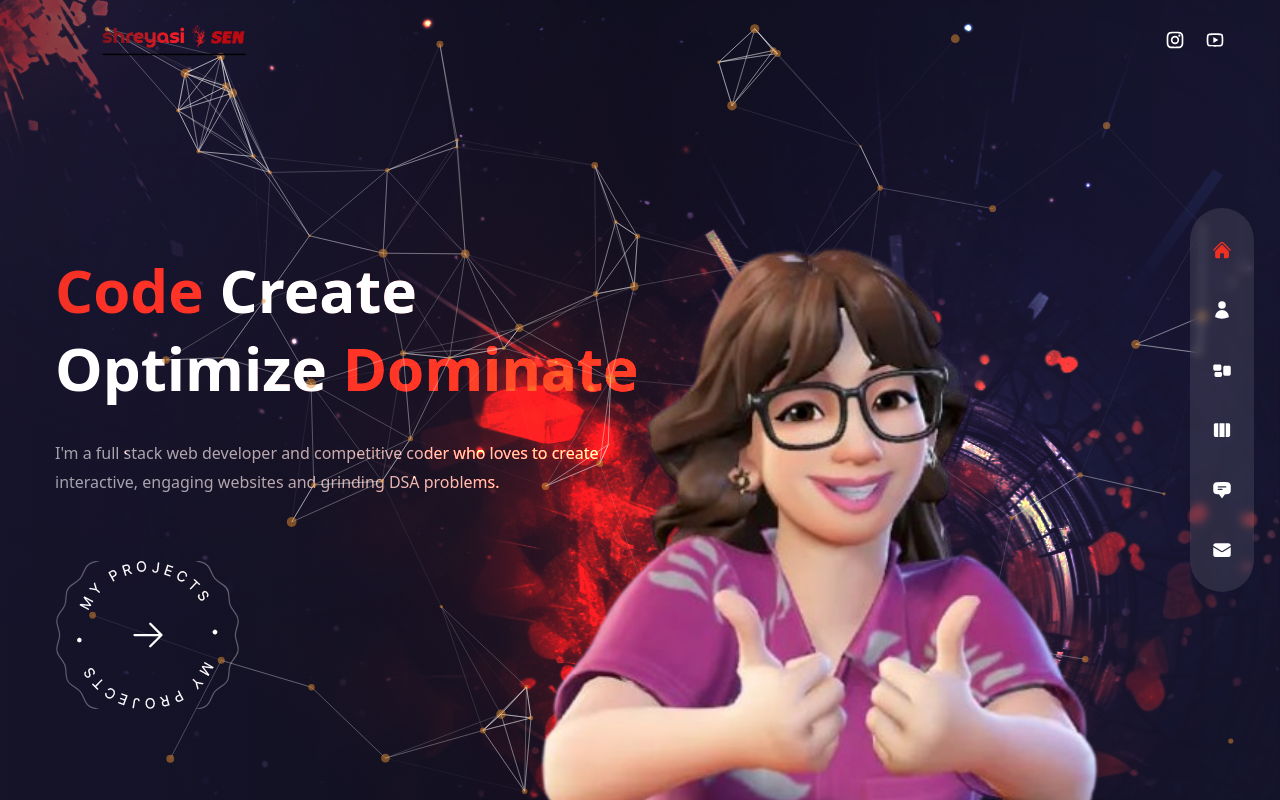
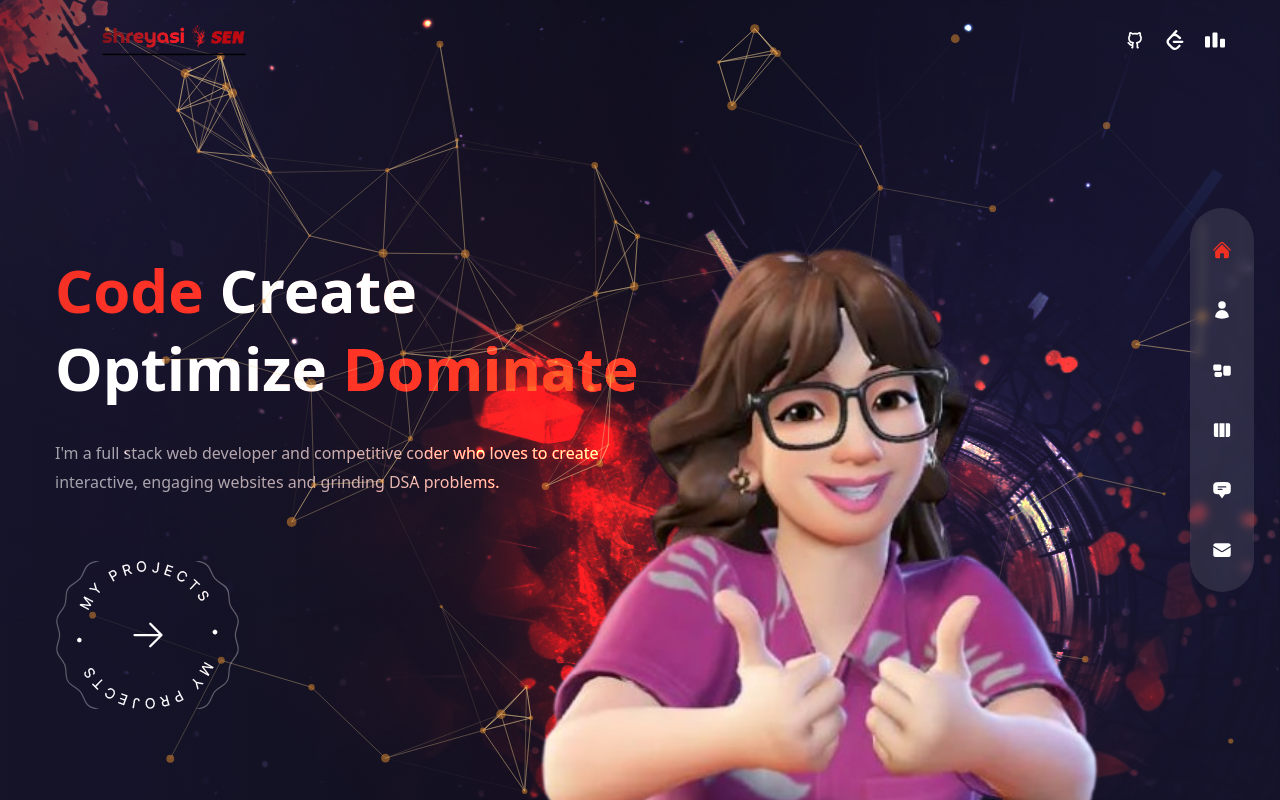
Before and after one commit to ShreyasiSen/Portfolio-next, a Next.js app: page / in a window 1280 px wide. Built offline with nearby package versions, Linux system fonts and the light colour scheme.

Commit message:
changed social

```diff
--- a/components/ParticlesContainer.js
+++ b/components/ParticlesContainer.js
@@ -50,7 +50,7 @@ const ParticlesContainer = () => {
             value: '#e68e2e',
           },
           links:{
-            value:'#f5d393',
+            color:'#f5d393',
             distance: 150,
             enable: true,
             opacity: 0.5,
--- a/components/Socials.js
+++ b/components/Socials.js
@@ -1,20 +1,20 @@
 import Link from 'next/link';
-import {
-  RiInstagramLine,
-  RiYoutubeLine,
-} from 'react-icons/ri';
+import { RiGithubLine } from 'react-icons/ri';
+import { SiLeetcode, SiCodeforces } from 'react-icons/si';
 
 const Socials = () => {
   return (
-  <div className='flex items-center gap-x-5 text-xl'>
-    <Link href={''} className='hover:text-accent transition-all duration-300'>
-    <RiInstagramLine/>
-    </Link>
-    <Link href={''} className='hover:text-accent transition-all duration-300'>
-    <RiYoutubeLine/>
-    </Link>
-
-  </div>
+    <div className="flex items-center gap-x-5 text-xl">
+      <a href="https://github.com/ShreyasiSen" target="_blank" rel="noopener noreferrer" className="hover:text-accent transition-all duration-300">
+        <RiGithubLine />
+      </a>
+      <a href="https://leetcode.com/u/Shreyasi_Sen/" target="_blank" rel="noopener noreferrer" className="hover:text-accent transition-all duration-300">
+        <SiLeetcode />
+      </a>
+      <a href="https://mirror.codeforces.com/profile/Shreyasi_Sen" target="_blank" rel="noopener noreferrer" className="hover:text-accent transition-all duration-300">
+        <SiCodeforces />
+      </a>
+    </div>
   );
 };
 
--- a/package.json
+++ b/package.json
@@ -16,10 +16,10 @@
     "react-countup": "^6.4.2",
     "react-dom": "^18.2.0",
     "react-icons": "^4.8.0",
-    "react-tsparticles": "^2.9.3",
+    "react-tsparticles": "^2.12.2",
     "swiper": "^11.2.4",
     "tailwind-scrollbar": "^3.0.4",
-    "tsparticles": "^2.9.3"
+    "tsparticles": "^2.12.0"
   },
   "devDependencies": {
     "autoprefixer": "^10.4.14",
```
Also changed, not shown: 1 other file (tests, documents, lock files or other folders).
